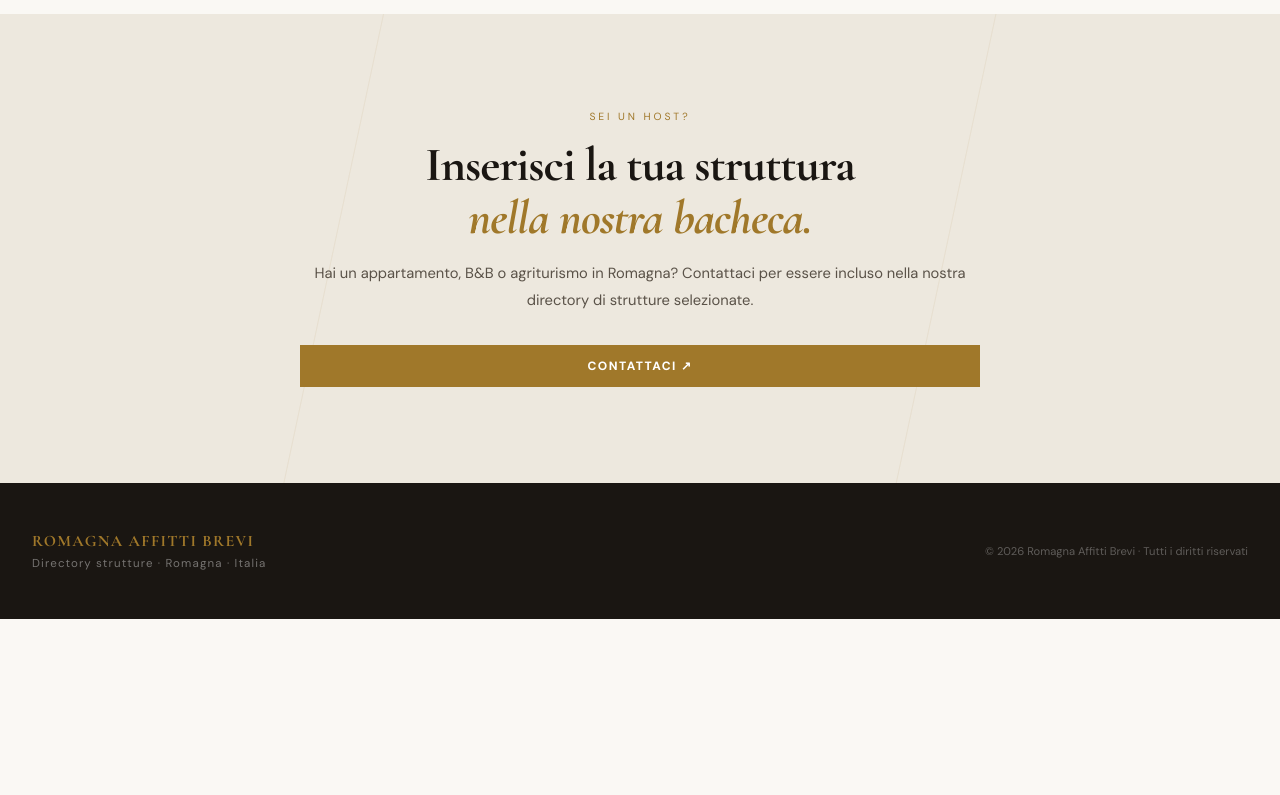
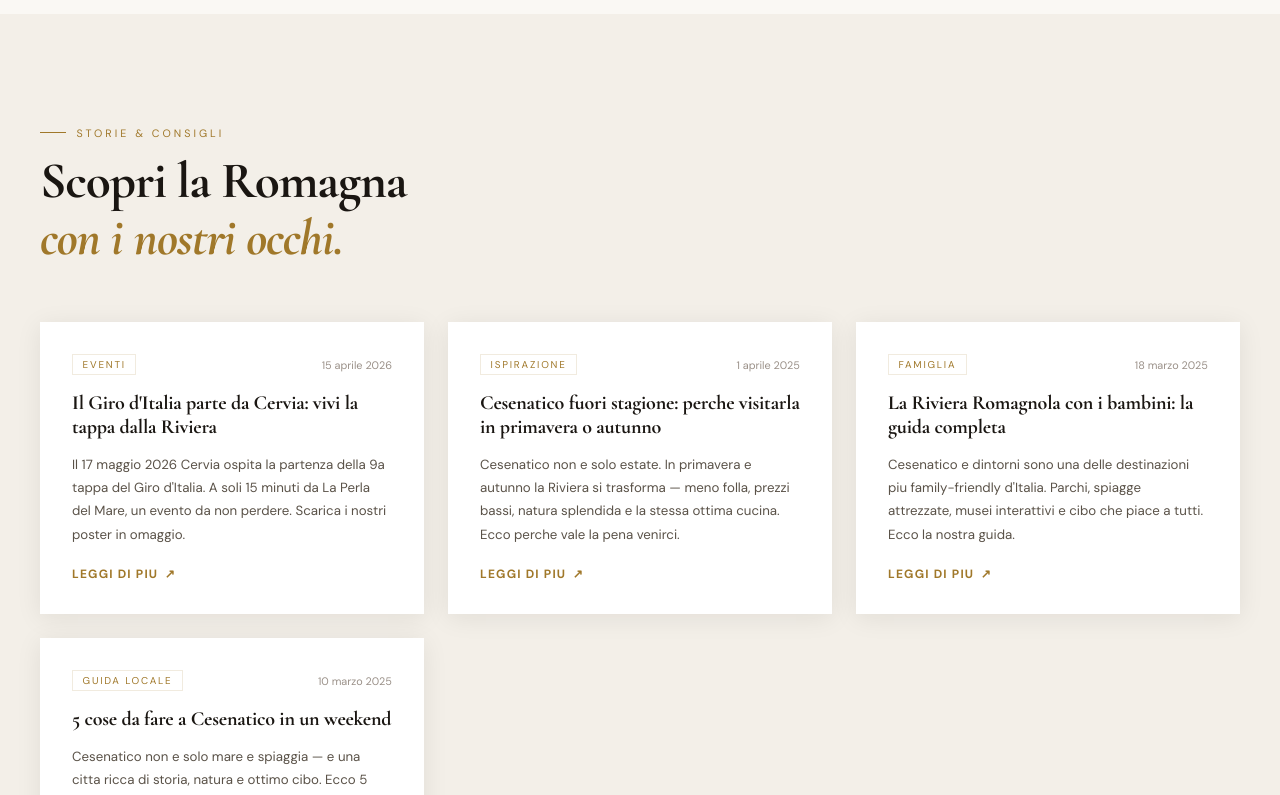
Before and after one commit to vittorionegri68-alt/romagna-affiti-brevi, a React (Vite) app: page / in a window 1280 px wide. Shown: the part 2340-3135 px from the top of the page. Before the commit the page ends 2959 px from the top, so only its background shows below. Built offline with nearby package versions, Linux system fonts and the light colour scheme.

Commit message:
Update App.jsx

```diff
--- a/src/App.jsx
+++ b/src/App.jsx
@@ -1,5 +1,6 @@
 import { useState, useEffect, useRef } from "react";
 import { strutture } from "./strutture.js";
+import { posts } from "./posts.js";
 
 // ── Color tokens (same palette as Casa Cavour sites) ──────────────────────────
 const C = {
@@ -80,7 +81,7 @@ function Nav() {
           <span className="nav-cta-long">Vuoi inserire qui la tua struttura?</span>
           <span className="nav-cta-short">✉️</span>
         </a>
-       {/* Language switcher — desktop */}
+        {/* Language switcher */}
         <div style={{ display: "flex", gap: "0.25rem", borderLeft: `1px solid ${C.border}`, paddingLeft: "1rem" }}>
           <a href="https://romagna-affitti-brevi.vercel.app/"
             style={{ color: C.gold, textDecoration: "none", fontSize: "0.68rem", fontWeight: 600, letterSpacing: "0.1em", textTransform: "uppercase", fontFamily: "'DM Sans',sans-serif", transition: "color 0.2s", padding: "0.2rem 0.3rem" }}
@@ -250,7 +251,7 @@ function StrutturaCard({ s, delay }) {
             style={{ display: "flex", alignItems: "center", justifyContent: "center", gap: "0.5rem", background: C.gold, color: "#fff", padding: "0.8rem 1.5rem", fontSize: "0.75rem", fontWeight: 800, letterSpacing: "0.12em", textTransform: "uppercase", textDecoration: "none", fontFamily: "'DM Sans',sans-serif", transition: "background 0.2s", textAlign: "center" }}
             onMouseEnter={e => e.currentTarget.style.background = "#8a6520"}
             onMouseLeave={e => e.currentTarget.style.background = C.gold}>
-            Scopri di più ↗
+            Scopri di piu ↗
           </a>
         </div>
       </div>
@@ -259,7 +260,7 @@ function StrutturaCard({ s, delay }) {
 }
 
 // ── Filter Bar ────────────────────────────────────────────────────────────────
-function FilterBar({ filter, setFilter, counts }) {
+function FilterBar({ filter, setFilter }) {
   const filters = [
     { key: "tutti", label: "Tutti" },
     { key: "Appartamento", label: "Appartamenti" },
@@ -284,7 +285,6 @@ function FilterBar({ filter, setFilter, counts }) {
   );
 }
 
-
 // ── Empty State ───────────────────────────────────────────────────────────────
 function EmptyState() {
   return (
@@ -293,6 +293,128 @@ function EmptyState() {
       <div style={{ fontFamily: "'Cormorant Garamond','Playfair Display',serif", fontSize: "1.4rem", color: C.textMid, marginBottom: "0.5rem" }}>Nessuna struttura trovata</div>
       <div style={{ fontFamily: "'DM Sans',sans-serif", fontSize: "0.82rem" }}>Prova a cambiare il filtro selezionato</div>
     </div>
+  );
+}
+
+// ── Blog ──────────────────────────────────────────────────────────────────────
+function Blog() {
+  const [aperto, setAperto] = useState(null);
+  const visibili = posts.filter(p => p.attivo).sort((a, b) => new Date(b.data) - new Date(a.data));
+
+  // Torna in cima alla sezione quando si apre un post
+  const sectionRef = useRef(null);
+  const handleApri = (id) => {
+    setAperto(id);
+    setTimeout(() => {
+      if (sectionRef.current) {
+        sectionRef.current.scrollIntoView({ behavior: "smooth", block: "start" });
+      }
+    }, 50);
+  };
+  const handleChiudi = () => {
+    setAperto(null);
+    setTimeout(() => {
+      if (sectionRef.current) {
+        sectionRef.current.scrollIntoView({ behavior: "smooth", block: "start" });
+      }
+    }, 50);
+  };
+
+  if (visibili.length === 0) return null;
+
+  return (
+    <section id="blog" ref={sectionRef} style={{ background: C.bg2, padding: "7rem 2rem" }}>
+      <div style={{ maxWidth: 1200, margin: "0 auto" }}>
+        <Reveal>
+          <div style={{ marginBottom: "3.5rem" }}>
+            <div style={{ fontSize: "0.67rem", letterSpacing: "0.28em", color: C.gold, textTransform: "uppercase", fontFamily: "'DM Sans',sans-serif", marginBottom: "0.85rem", display: "flex", alignItems: "center", gap: "0.65rem" }}>
+              <span style={{ width: 26, height: 1, background: C.gold, display: "inline-block" }} /> Storie & Consigli
+            </div>
+            <h2 style={{ fontFamily: "'Cormorant Garamond','Playfair Display',serif", fontSize: "clamp(1.9rem,4vw,3.2rem)", color: C.text, fontWeight: 700, lineHeight: 1.1, letterSpacing: "-0.02em" }}>
+              Scopri la Romagna<br /><span style={{ color: C.gold, fontStyle: "italic" }}>con i nostri occhi.</span>
+            </h2>
+          </div>
+        </Reveal>
+
+        {/* Griglia post */}
+        {aperto === null && (
+          <div style={{ display: "grid", gridTemplateColumns: "repeat(auto-fill, minmax(320px, 1fr))", gap: "1.5rem", alignItems: "stretch" }} className="blog-grid">
+            {visibili.map((post, i) => (
+              <Reveal key={post.id} delay={i * 80}>
+                <div
+                  onClick={() => handleApri(post.id)}
+                  style={{ background: C.cardBg, padding: "2rem", cursor: "pointer", height: "100%", boxSizing: "border-box", transition: "all 0.3s ease", boxShadow: C.shadow, display: "flex", flexDirection: "column" }}
+                  onMouseEnter={e => { e.currentTarget.style.transform = "translateY(-4px)"; e.currentTarget.style.boxShadow = "0 12px 40px rgba(26,22,18,0.14)"; }}
+                  onMouseLeave={e => { e.currentTarget.style.transform = "translateY(0)"; e.currentTarget.style.boxShadow = C.shadow; }}>
+                  <div style={{ display: "flex", justifyContent: "space-between", alignItems: "center", marginBottom: "1rem" }}>
+                    <span style={{ fontSize: "0.62rem", letterSpacing: "0.18em", color: C.gold, textTransform: "uppercase", fontFamily: "'DM Sans',sans-serif", border: `1px solid ${C.border}`, padding: "0.2rem 0.6rem" }}>{post.categoria}</span>
+                    <span style={{ fontSize: "0.68rem", color: C.textSoft, fontFamily: "'DM Sans',sans-serif" }}>{new Date(post.data).toLocaleDateString("it-IT", { day: "numeric", month: "long", year: "numeric" })}</span>
+                  </div>
+                  <h3 style={{ fontFamily: "'Cormorant Garamond','Playfair Display',serif", fontSize: "1.25rem", color: C.text, fontWeight: 700, lineHeight: 1.2, marginBottom: "0.85rem", letterSpacing: "-0.01em" }}>{post.titolo}</h3>
+                  <p style={{ fontSize: "0.83rem", color: C.textMid, lineHeight: 1.75, fontFamily: "'DM Sans',sans-serif", marginBottom: "1.25rem", flex: 1 }}>{post.sommario}</p>
+                  <div style={{ display: "flex", alignItems: "center", gap: "0.4rem", color: C.gold, fontSize: "0.75rem", fontWeight: 700, letterSpacing: "0.1em", textTransform: "uppercase", fontFamily: "'DM Sans',sans-serif" }}>
+                    Leggi di piu <span>↗</span>
+                  </div>
+                </div>
+              </Reveal>
+            ))}
+          </div>
+        )}
+
+        {/* Post aperto */}
+        {aperto !== null && (() => {
+          const post = visibili.find(p => p.id === aperto);
+          if (!post) return null;
+          return (
+            <Reveal>
+              <div style={{ maxWidth: 760, margin: "0 auto" }}>
+                <button
+                  onClick={handleChiudi}
+                  style={{ background: "none", border: `1px solid ${C.border}`, padding: "0.45rem 1rem", fontSize: "0.72rem", color: C.textMid, fontFamily: "'DM Sans',sans-serif", letterSpacing: "0.1em", textTransform: "uppercase", cursor: "pointer", marginBottom: "2.5rem", transition: "all 0.2s" }}
+                  onMouseEnter={e => { e.currentTarget.style.borderColor = C.gold; e.currentTarget.style.color = C.gold; }}
+                  onMouseLeave={e => { e.currentTarget.style.borderColor = C.border; e.currentTarget.style.color = C.textMid; }}>
+                  ← Tutti gli articoli
+                </button>
+                <div style={{ display: "flex", gap: "1rem", alignItems: "center", marginBottom: "1.25rem" }}>
+                  <span style={{ fontSize: "0.62rem", letterSpacing: "0.18em", color: C.gold, textTransform: "uppercase", fontFamily: "'DM Sans',sans-serif", border: `1px solid ${C.border}`, padding: "0.2rem 0.6rem" }}>{post.categoria}</span>
+                  <span style={{ fontSize: "0.68rem", color: C.textSoft, fontFamily: "'DM Sans',sans-serif" }}>{new Date(post.data).toLocaleDateString("it-IT", { day: "numeric", month: "long", year: "numeric" })}</span>
+                </div>
+                <h2 style={{ fontFamily: "'Cormorant Garamond','Playfair Display',serif", fontSize: "clamp(1.8rem,4vw,2.8rem)", color: C.text, fontWeight: 700, lineHeight: 1.1, marginBottom: "1rem", letterSpacing: "-0.02em" }}>{post.titolo}</h2>
+                <p style={{ fontSize: "1rem", color: C.gold, lineHeight: 1.75, fontFamily: "'Cormorant Garamond','Playfair Display',serif", fontStyle: "italic", marginBottom: "2rem", paddingBottom: "2rem", borderBottom: `1px solid ${C.border}` }}>{post.sommario}</p>
+
+                {post.contenuto.map((blocco, i) => {
+                  if (blocco.tipo === "paragrafo") return (
+                    <p key={i} style={{ fontSize: "0.95rem", color: C.textMid, lineHeight: 1.9, fontFamily: "'DM Sans',sans-serif", marginBottom: "1.25rem" }}>{blocco.testo}</p>
+                  );
+                  if (blocco.tipo === "titoletto") return (
+                    <h3 key={i} style={{ fontFamily: "'Cormorant Garamond','Playfair Display',serif", fontSize: "1.35rem", color: C.text, fontWeight: 700, marginBottom: "0.6rem", marginTop: "2rem", letterSpacing: "-0.01em" }}>{blocco.testo}</h3>
+                  );
+                  if (blocco.tipo === "download") return (
+                    <div key={i} style={{ display: "flex", gap: "1rem", flexWrap: "wrap", margin: "1.5rem 0" }}>
+                      <a href={blocco.src1} download
+                        style={{ display: "inline-flex", alignItems: "center", gap: "0.5rem", background: C.gold, color: "#fff", padding: "0.75rem 1.5rem", fontSize: "0.75rem", fontWeight: 800, letterSpacing: "0.12em", textTransform: "uppercase", textDecoration: "none", fontFamily: "'DM Sans',sans-serif", transition: "background 0.2s" }}
+                        onMouseEnter={e => e.currentTarget.style.background = "#8a6520"}
+                        onMouseLeave={e => e.currentTarget.style.background = C.gold}>
+                        ↓ {blocco.label1}
+                      </a>
+                      <a href={blocco.src2} download
+                        style={{ display: "inline-flex", alignItems: "center", gap: "0.5rem", background: "transparent", color: C.gold, padding: "0.75rem 1.5rem", fontSize: "0.75rem", fontWeight: 800, letterSpacing: "0.12em", textTransform: "uppercase", textDecoration: "none", fontFamily: "'DM Sans',sans-serif", border: `1.5px solid ${C.gold}`, transition: "all 0.2s" }}
+                        onMouseEnter={e => { e.currentTarget.style.background = C.gold; e.currentTarget.style.color = "#fff"; }}
+                        onMouseLeave={e => { e.currentTarget.style.background = "transparent"; e.currentTarget.style.color = C.gold; }}>
+                        ↓ {blocco.label2}
+                      </a>
+                    </div>
+                  );
+                  return null;
+                })}
+
+              </div>
+            </Reveal>
+          );
+        })()}
+      </div>
+      <style>{`@media(max-width:600px){.blog-grid{grid-template-columns:1fr!important;}}`}</style>
+    </section>
   );
 }
 
@@ -363,8 +485,8 @@ export default function App() {
       <Nav />
       <Hero count={strutture.filter(s => s.attivo).length} />
 
-      {/* Grid section */}
-      <section style={{ background: C.bg, padding: "5rem 2rem 7rem" }}>
+      {/* Grid strutture */}
+      <section id="strutture" style={{ background: C.bg, padding: "5rem 2rem 7rem" }}>
         <div style={{ maxWidth: 1280, margin: "0 auto" }}>
           <FilterBar filter={filter} setFilter={setFilter} />
           {visibili.length === 0
@@ -385,6 +507,9 @@ export default function App() {
         </div>
       </section>
 
+      {/* Blog */}
+      <Blog />
+
       <CtaBanner />
       <Footer />
 
```
Lines whose indentation alone changed are shown as unchanged.
